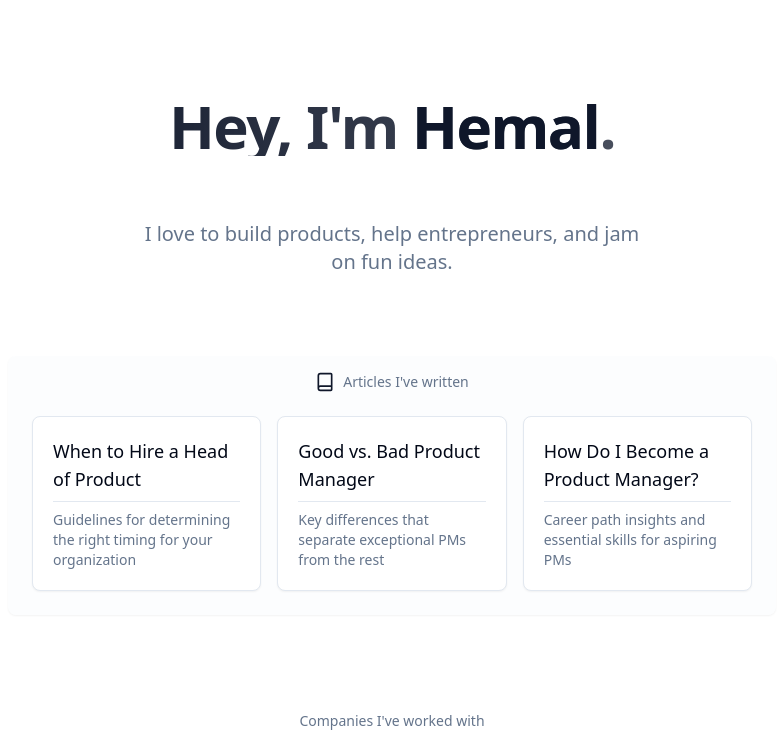
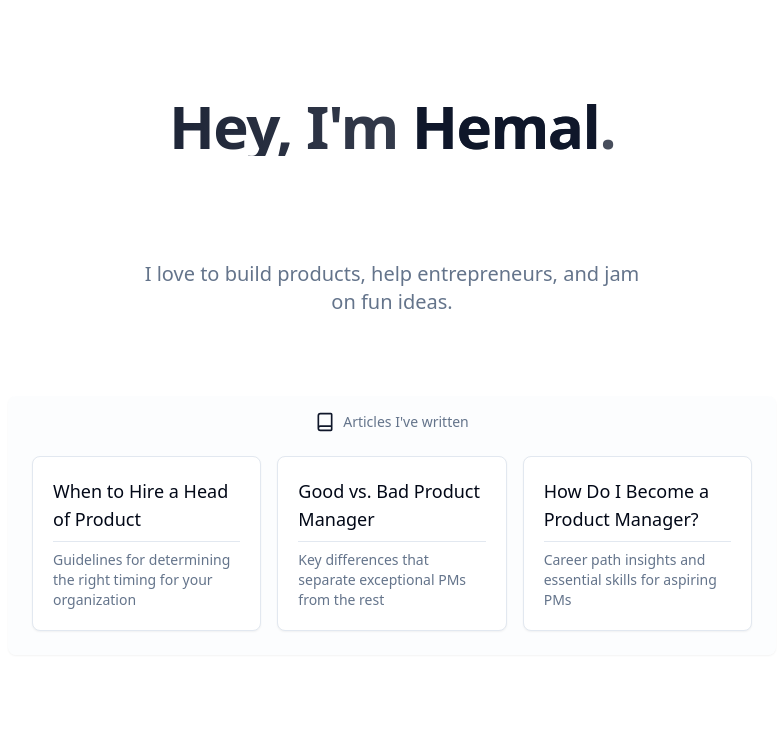
Before and after one commit to hemal/hemal-website, a React (Vite) app: page / in a window 1280 px wide. Shown: the top 753 px of the page, without its empty margins (248-1031 px from the left). Built offline with nearby package versions, Linux system fonts and the light colour scheme.

Commit message:
Fix: Improve hero section layout
Adjust layout and spacing in the hero section to prevent text cutoff and improve visual appearance.

```diff
--- a/src/pages/Index.tsx
+++ b/src/pages/Index.tsx
@@ -22,10 +22,12 @@ const Index = () => {
       <div className="w-full max-w-3xl mx-auto">
         <Card className="border-0 shadow-none bg-transparent">
           <CardContent className="p-0 space-y-14 md:space-y-20">
-            <div className="space-y-16 text-center">
-              <h1 className={`text-4xl md:text-6xl font-bold tracking-tight bg-gradient-to-r from-primary to-primary/70 bg-clip-text text-transparent transition-all duration-700 ${isLoaded ? 'translate-y-0 opacity-100' : 'translate-y-4 opacity-0'}`}>
-                Hey, I'm <span className="text-primary">Hemal</span>.
-              </h1>
+            <div className="space-y-20 text-center">
+              <div className="pb-6"> {/* Added padding at the bottom to ensure the 'y' doesn't get cut off */}
+                <h1 className={`text-4xl md:text-6xl font-bold tracking-tight bg-gradient-to-r from-primary to-primary/70 bg-clip-text text-transparent transition-all duration-700 ${isLoaded ? 'translate-y-0 opacity-100' : 'translate-y-4 opacity-0'}`}>
+                  Hey, I'm <span className="text-primary">Hemal</span>.
+                </h1>
+              </div>
               <p className={`text-lg md:text-xl text-muted-foreground max-w-lg mx-auto transition-all duration-700 delay-300 ${isLoaded ? 'translate-y-0 opacity-100' : 'translate-y-4 opacity-0'}`}>
                 I love to build products, help entrepreneurs, and jam on fun ideas.
               </p>
```
